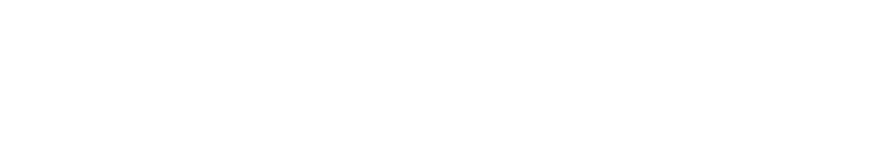
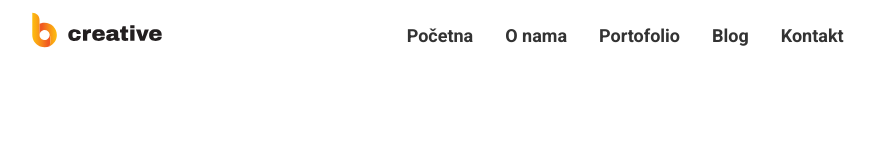
Before and after one commit to GoranCv95/B-Creative, a plain HTML site: page index.html in a window 1280 px wide. Shown: the whole page, without its empty margins (192-1067 px from the left). Drawn offline with Linux system fonts and the light colour scheme.

Commit message:
Adding header
Header and favicon

```diff
--- a/css/style.css
+++ b/css/style.css
@@ -17,3 +17,46 @@ body{
     font-weight: 400;
     color: #000;
 }
+
+
+/************* HEADER *************/
+
+.header{
+    display: flex;
+    justify-content: space-around;
+    align-items: center;
+    background-color: #fff;
+
+    height: 7.2rem;
+    padding: 0 9.6rem;
+}
+
+.logo{
+    height: 4.8rem;
+    margin-top: -1.2rem;
+}
+
+.logo:hover{
+    cursor: pointer;
+}
+
+.main-nav-list{
+    list-style: none;
+    display: flex;
+    gap: 3.2rem;
+    align-items: center;
+}
+
+.main-nav-link:link,
+.main-nav-link:visited{
+    text-decoration: none;
+    color: #333;
+    font-weight: 600;
+    font-size: 1.8rem;
+    transition: all .3s;
+}
+
+.main-nav-link:hover,
+.main-nav-link:active{
+    color: #db5315;
+}
--- a/index.html
+++ b/index.html
@@ -4,9 +4,33 @@
     <meta charset="UTF-8">
     <meta http-equiv="X-UA-Compatible" content="IE=edge">
     <meta name="viewport" content="width=device-width, initial-scale=1.0">
+    <link rel="stylesheet" href="css/style.css">
+    <link rel="stylesheet" href="css/queires.css">
+    <link rel="shortcut icon" href="img/favicon.ico" type="image/x-icon" />
     <title>B-Creative</title>
+    <script defer src="js/script.js"></script>
 </head>
 <body>
-
+    <header class="header">
+        <img
+          class="logo"
+          src="img/logo b-creative-01.svg"
+          alt="B-creative logo"
+        />
+        <nav class="main-nav">
+          <ul class="main-nav-list">
+            <li><a class="main-nav-link" href="#">Početna</a></li>
+            <li><a class="main-nav-link" href="#">O nama</a></li>
+            <li><a class="main-nav-link" href="#">Portofolio</a></li>
+            <li><a class="main-nav-link" href="#">Blog</a></li>
+            <li><a class="main-nav-link" href="#">Kontakt</a></li>
+            <li>
+              <a class="main-nav-link" href="#"
+                ><img src="img/search-01.svg" alt="search" class="search"
+              /></a>
+            </li>
+          </ul>
+        </nav>
+      </header>
 </body>
 </html>
```
